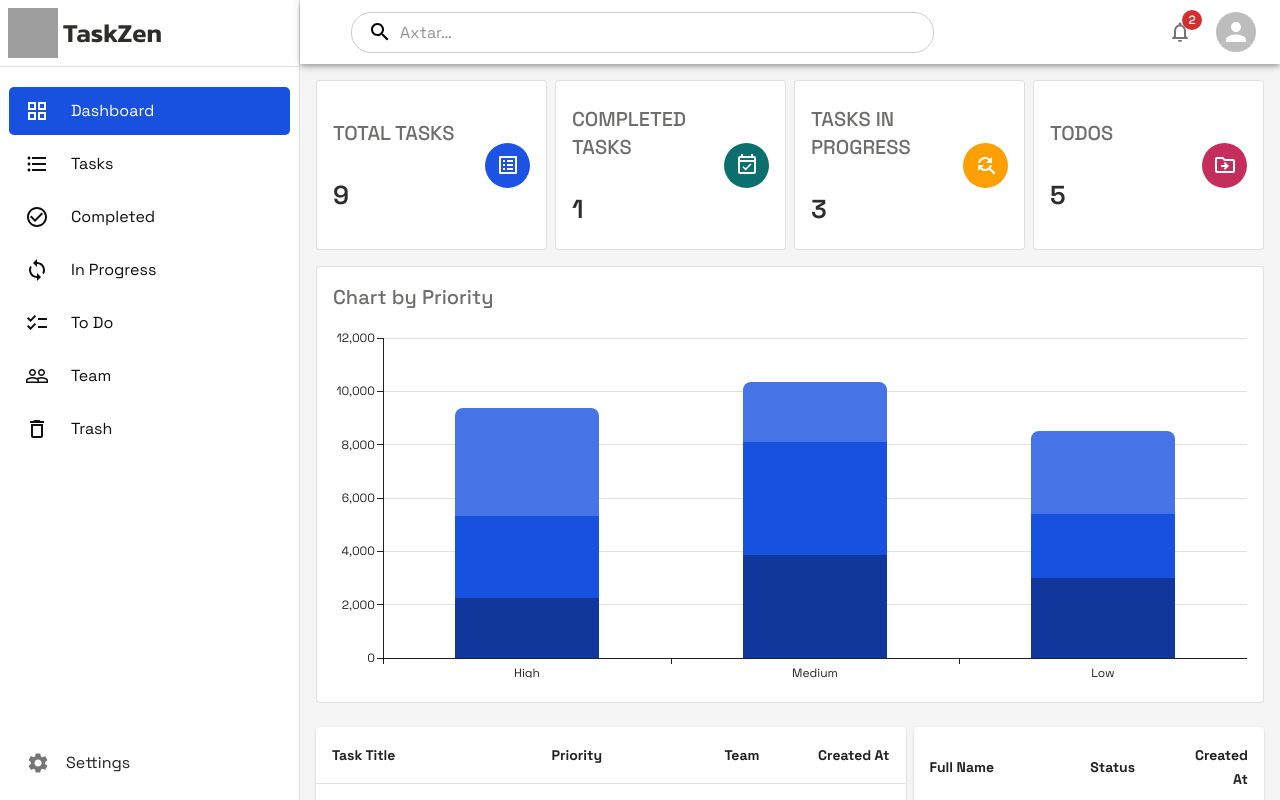
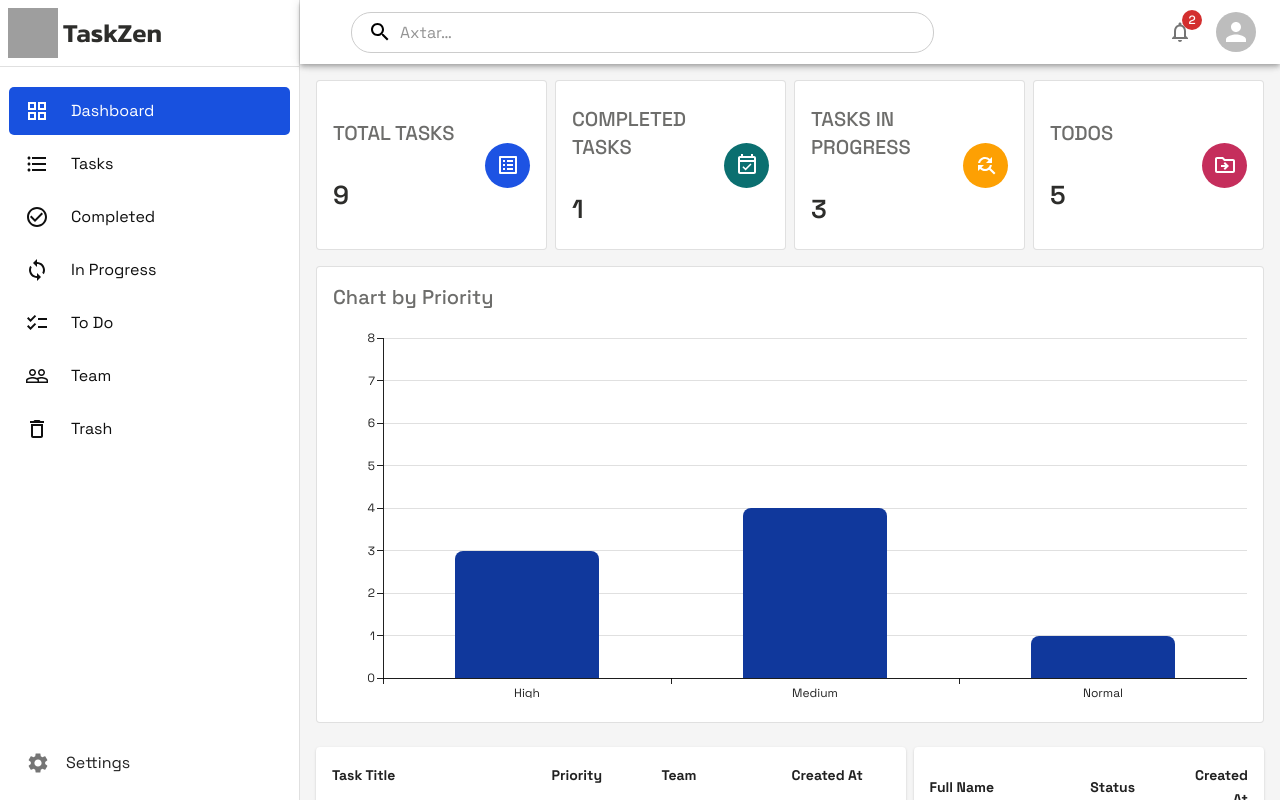
Before and after one commit to hac1yev/task-manager-app, a Next.js app: page / in a window 1280 px wide. Built offline with nearby package versions, Linux system fonts and the light colour scheme; grey boxes are pictures that could not be loaded; a web font is replaced by a local one.

Commit message:
dashboard ui

```diff
--- a/app/globals.css
+++ b/app/globals.css
@@ -16,6 +16,12 @@
   display: flex;
   align-items: center;
   justify-content: flex-start;
+}
+
+.flex-end {
+  display: flex;
+  align-items: center;
+  justify-content: flex-end;
 }
 
 .flex-between {
--- a/components/Home/CustomizedDataGrid.tsx
+++ b/components/Home/CustomizedDataGrid.tsx
@@ -14,7 +14,7 @@ import FirstPageIcon from '@mui/icons-material/FirstPage';
 import KeyboardArrowLeft from '@mui/icons-material/KeyboardArrowLeft';
 import KeyboardArrowRight from '@mui/icons-material/KeyboardArrowRight';
 import LastPageIcon from '@mui/icons-material/LastPage';
-import { TableHead } from '@mui/material';
+import { Avatar, Stack, TableHead } from '@mui/material';
 import KeyboardArrowUpIcon from '@mui/icons-material/KeyboardArrowUp';
 import KeyboardDoubleArrowUpIcon from '@mui/icons-material/KeyboardDoubleArrowUp';
 
@@ -104,7 +104,6 @@ export default function CustomPaginationActionsTable() {
   const [rowsPerPage, setRowsPerPage] = React.useState(8);
   const randomTitleRound = ['#D18805','#1A65E9','#0B8A49','#D83121','#6D36D4']
 
-  // Avoid a layout jump when reaching the last page with empty rows.
   const emptyRows =
     page > 0 ? Math.max(0, (1 + page) * rowsPerPage - rows.length) : 0;
 
@@ -129,8 +128,8 @@ export default function CustomPaginationActionsTable() {
           <TableRow>
             <TableCell><b>Task Title</b></TableCell>
             <TableCell align="left" sx={{ width: '110px' }}><b>Priority</b></TableCell>
-            <TableCell align="right"><b>Team</b></TableCell>
-            <TableCell align="right"><b>Created At</b></TableCell>
+            <TableCell align="left"><b>Team</b></TableCell>
+            <TableCell align="left"><b>Created At</b></TableCell>
           </TableRow>
         </TableHead>
         <TableBody>
@@ -152,10 +151,14 @@ export default function CustomPaginationActionsTable() {
                   {row.priority}
                 </Box>
               </TableCell>
-              <TableCell style={{ width: 130 }} align="right">
-                {row.team}
+              <TableCell style={{ width: 130 }} align="left">
+                <Stack direction="row" className='flex-start'>
+                  <Avatar sx={{ width: '25px', height: '25px', fontSize: '14px' }}>H</Avatar>
+                  <Avatar sx={{ bgcolor: '#D83121', width: '25px', height: '25px', fontSize: '14px' }}>N</Avatar>
+                  <Avatar sx={{ bgcolor: '#1A65E9', width: '25px', height: '25px', fontSize: '14px' }}>OP</Avatar>
+                </Stack>
               </TableCell>
-              <TableCell style={{ width: 130 }} align="right">
+              <TableCell style={{ width: 130 }} align="left">
                 {row.created_at}
               </TableCell>
             </TableRow>
--- a/components/Home/PageViewsBarChart.tsx
+++ b/components/Home/PageViewsBarChart.tsx
@@ -12,6 +12,7 @@ export default function PageViewsBarChart() {
     theme.palette.primary.main,
     theme.palette.primary.light,
   ];
+
   return (
     <Card variant="outlined" sx={{ width: '100%' }}>
       <CardContent>
@@ -26,31 +27,27 @@ export default function PageViewsBarChart() {
               {
                 scaleType: 'band',
                 categoryGapRatio: 0.5,
-                data: ['High', 'Medium', 'Low'],
+                data: ['High', 'Medium', 'Normal'],
               },
             ] as any
           }
+          yAxis={[
+            {
+              scaleType: 'linear',
+              max: 8,
+              min: 0,
+            },
+          ]}
           series={[
             {
-              id: 'page-views',
-              label: 'Page views',
-              data: [2234, 3872, 2998],
+              id: 'task',
+              label: 'Task',
+              data: [3,4,1],
               stack: 'A',
             },
-            {
-              id: 'downloads',
-              label: 'Downloads',
-              data: [3098, 4215, 2384],
-              stack: 'A',
-            },
-            {
-              id: 'conversions',
-              label: 'Conversions',
-              data: [4051, 2275, 3129],
-              stack: 'A',
-            },
+
           ]}
-          height={360}
+          height={380}
           margin={{ left: 50, right: 0, top: 20, bottom: 20 }}
           grid={{ horizontal: true }}
           slotProps={{
```
